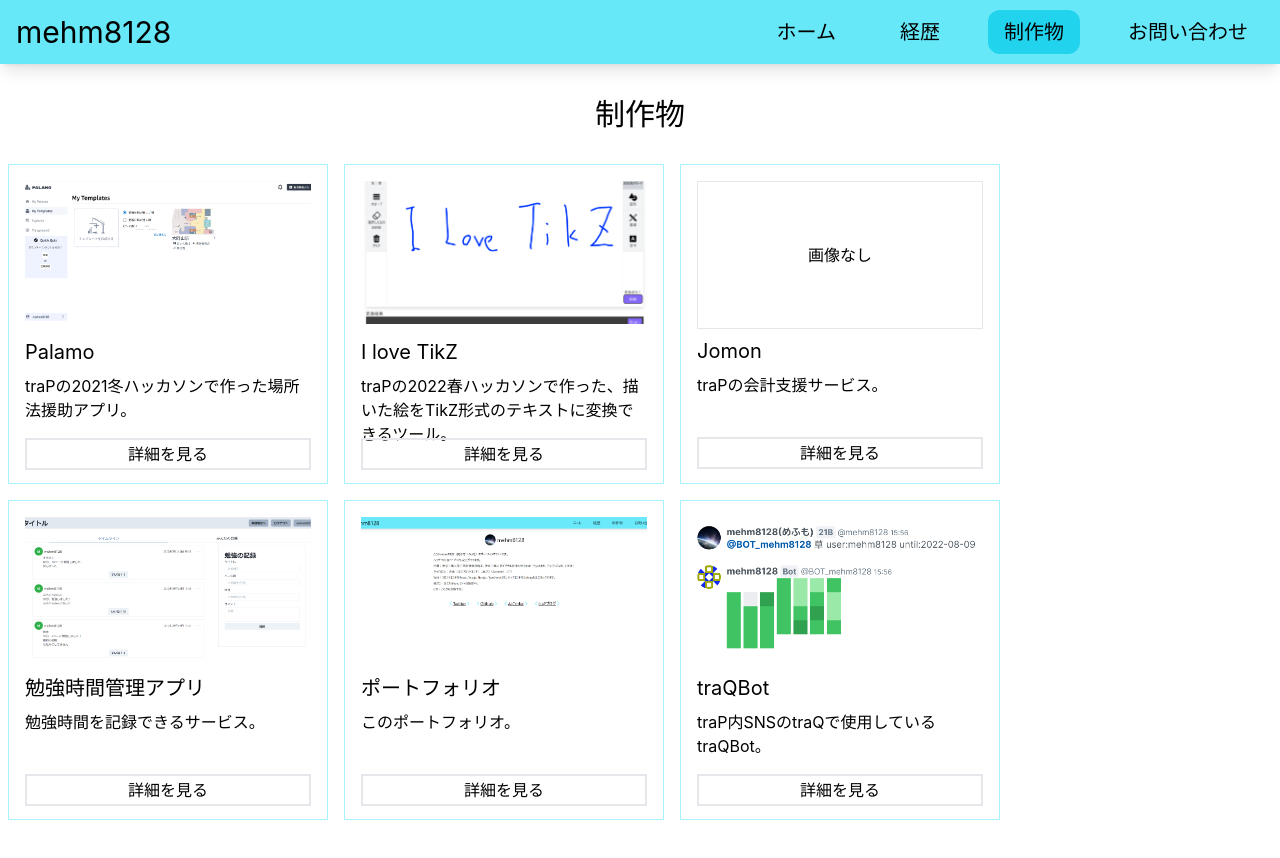
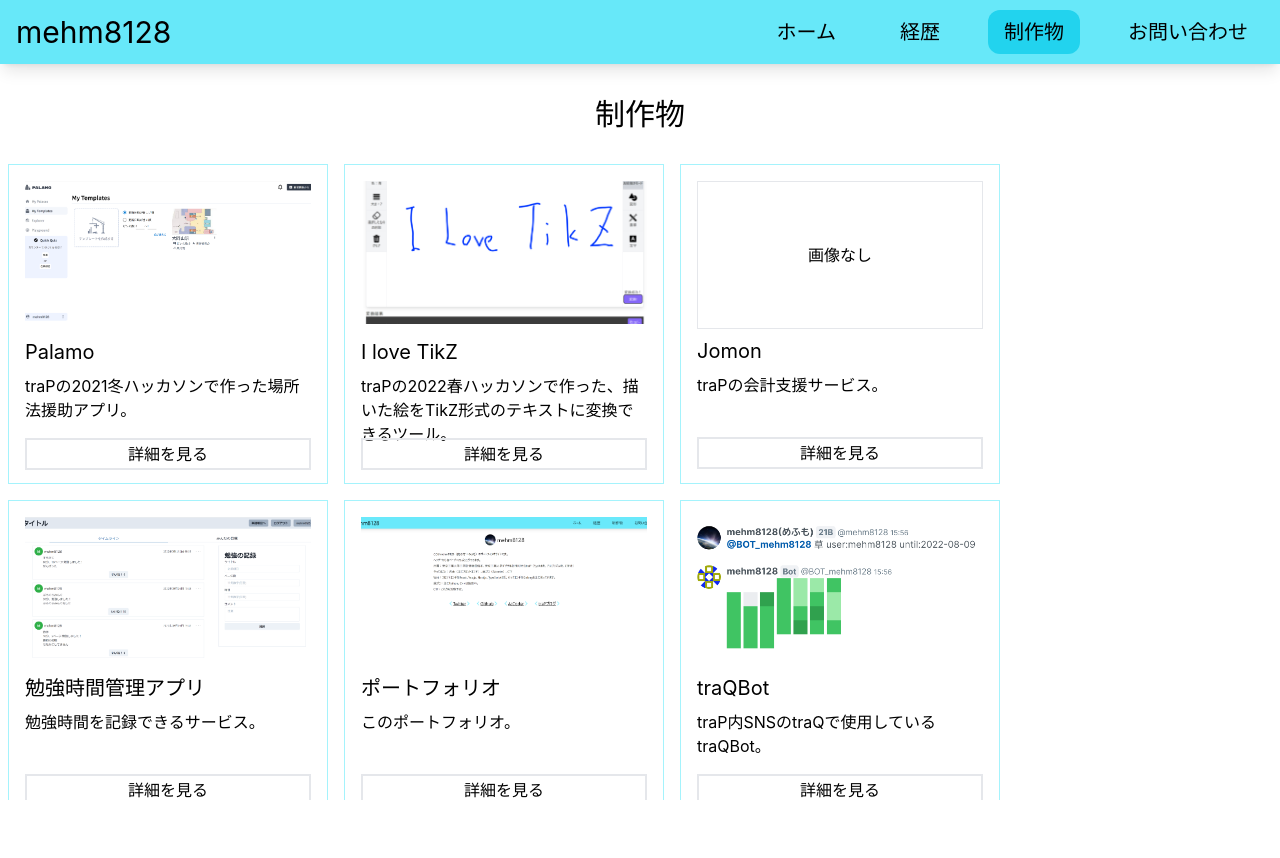
Before and after one commit to mehm8128/mehm8128-portfolio, a Next.js app: page /works in a window 1280 px wide. Shown: the top 858 px of the page. After the commit the page ends 800 px from the top, so only its background shows below. Built offline with nearby package versions, Linux system fonts and the light colour scheme.

Commit message:
fix scroll

```diff
--- a/src/pages/_app.tsx
+++ b/src/pages/_app.tsx
@@ -12,7 +12,7 @@ function MyApp({ Component, pageProps }: AppProps) {
 				<title>mehm8128-portfolio</title>
 			</Head>
 			<Header />
-			<main className='pt-26 md:pt-16'>
+			<main className='pt-26 h-screen overflow-y-scroll md:pt-16'>
 				<Component {...pageProps} />
 			</main>
 		</>
```
